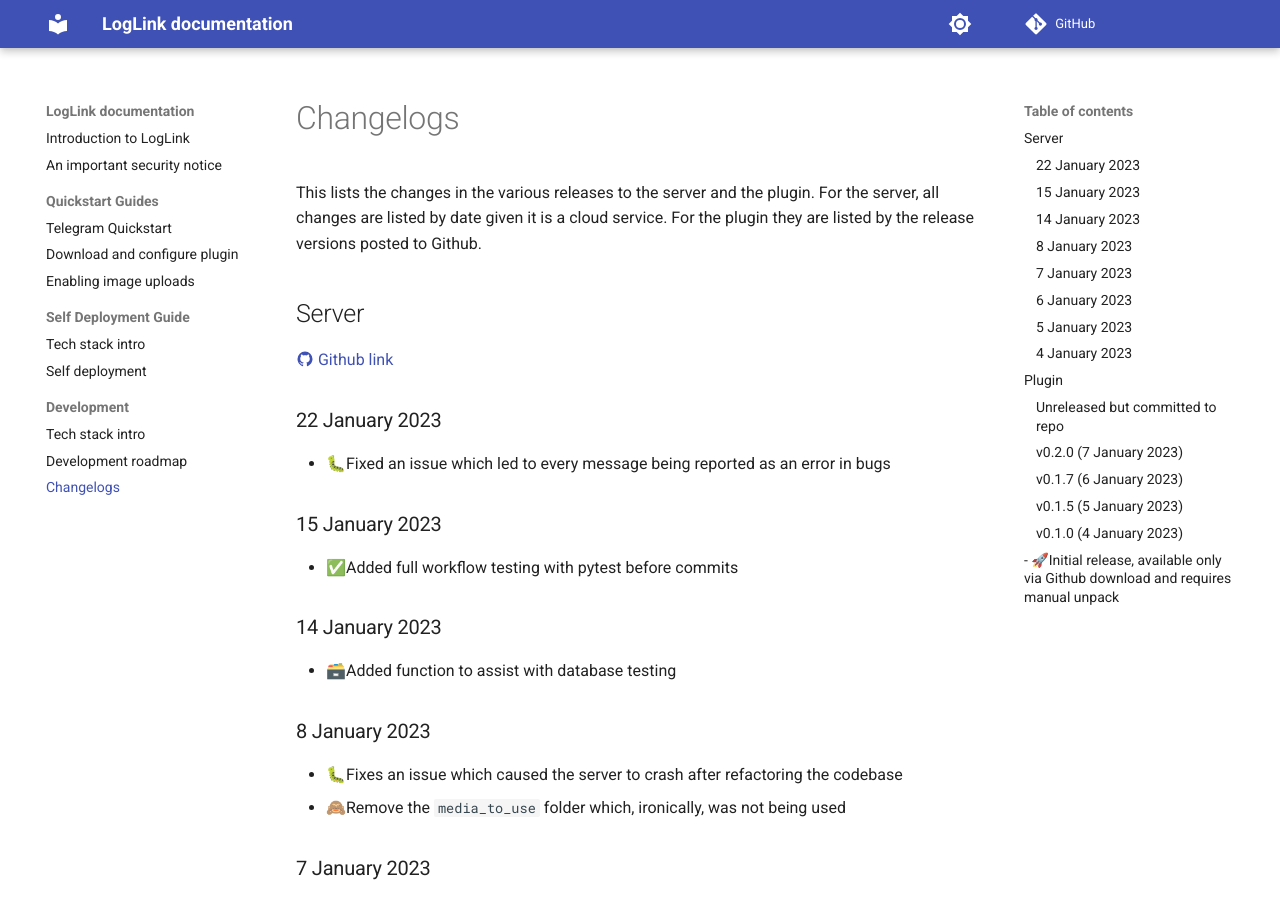
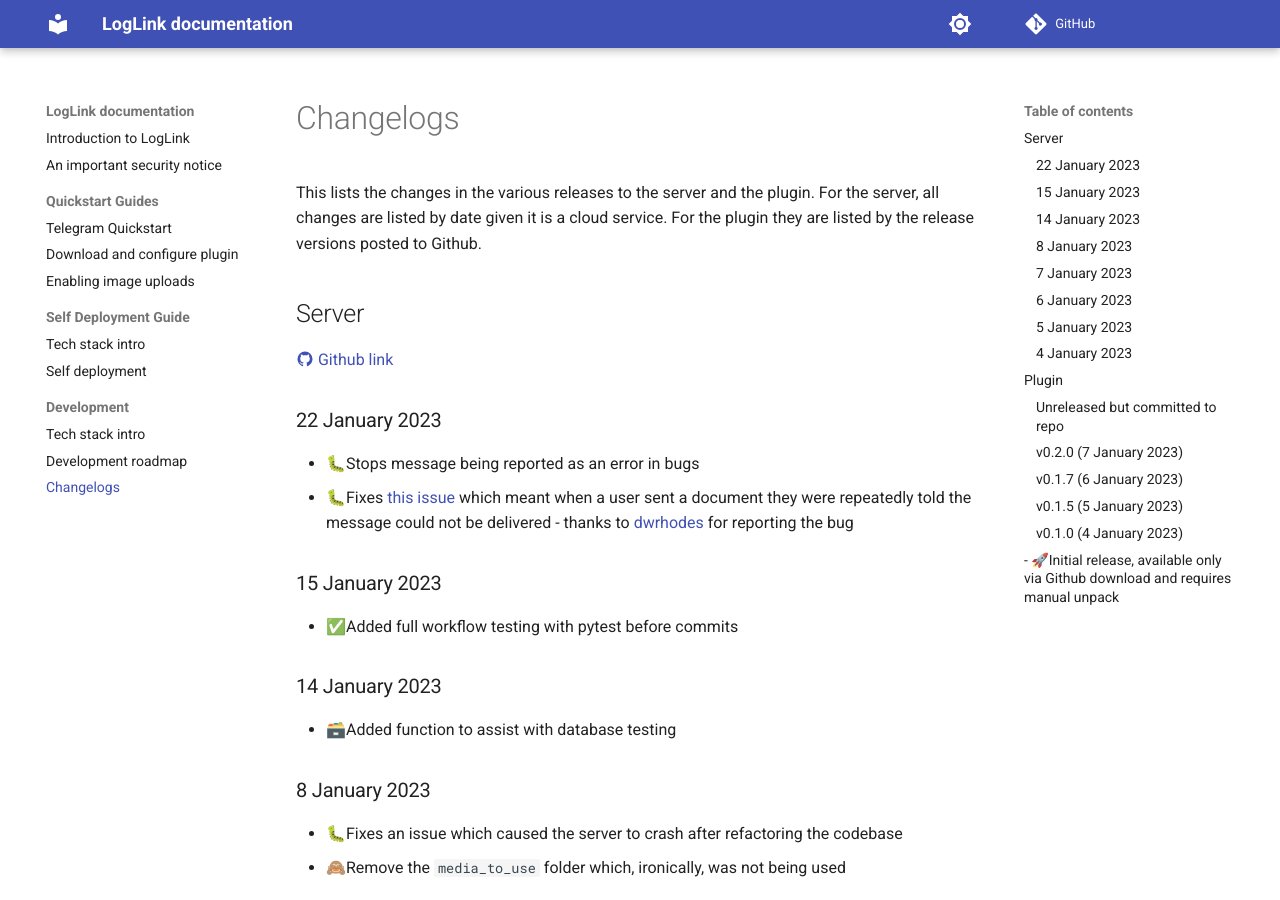
Before and after one commit to hankhank10/loglink-docs, an MkDocs documentation site: the page built from docs/changelog.md, in a window 1280 px wide and 900 px high. Built offline with MkDocs 1.6.1 and Material for MkDocs 9.7.7, drawn with Linux system fonts in a browser that asks for light colours; comment, search, counter and statistics services are not loaded.

Commit message:
Update changelog.md

```diff
--- a/docs/changelog.md
+++ b/docs/changelog.md
@@ -7,7 +7,8 @@ This lists the changes in the various releases to the server and the plugin. For
 [:material-github: Github link](https://github.com/hankhank10/logseq-server)
 
 ### 22 January 2023
-- 🐛Fixed an issue which led to every message being reported as an error in bugs
+- 🐛Stops message being reported as an error in bugs
+- 🐛Fixes [this issue](https://github.com/hankhank10/loglink-server/issues/28) which meant when a user sent a document they were repeatedly told the message could not be delivered - thanks to [dwrhodes](https://github.com/dwrhodes) for reporting the bug
 
 ### 15 January 2023
 - ✅Added full workflow testing with pytest before commits
```
